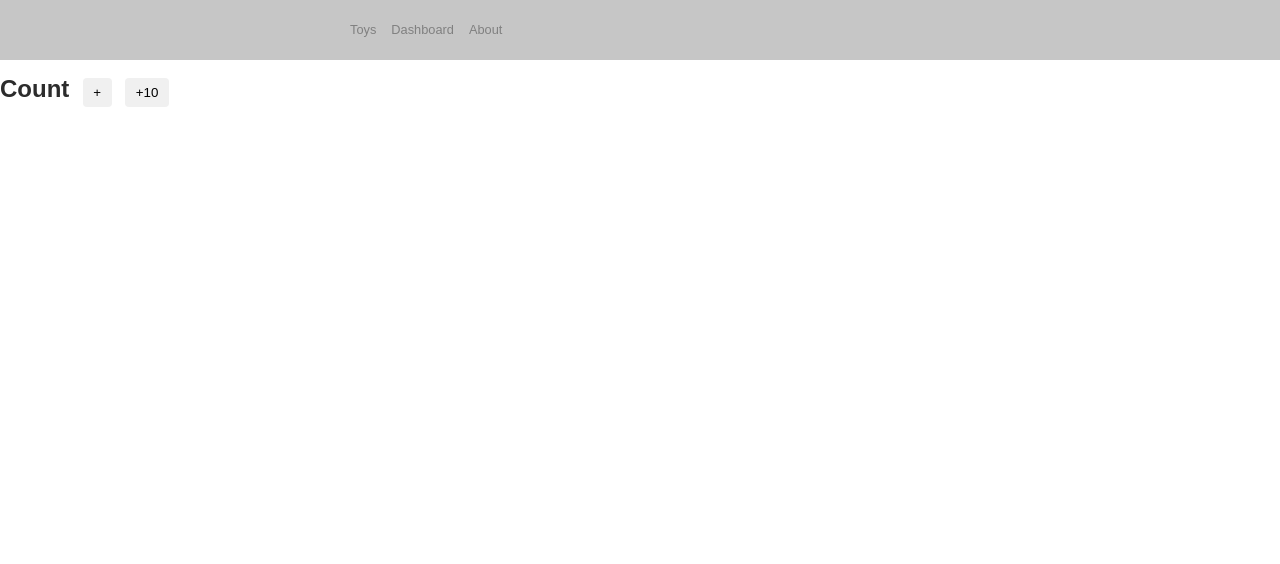
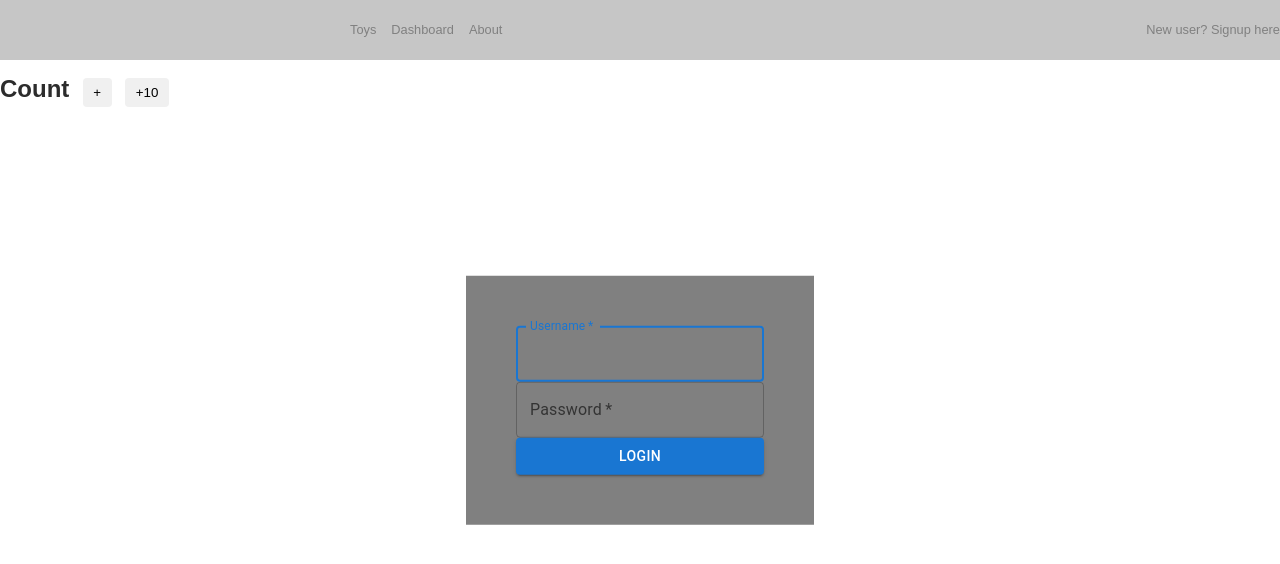
Before and after one commit to noam-sa11/mistertoy-frontend, a React (Vite) app: page / in a window 1280 px wide. Shown: the top 564 px of the page. Built offline with nearby package versions, Linux system fonts and the light colour scheme; a web font is replaced by a local one.

Commit message:
Add User handle

```diff
--- a/package.json
+++ b/package.json
@@ -10,8 +10,13 @@
     "preview": "vite preview"
   },
   "dependencies": {
+    "@emotion/react": "^11.11.1",
+    "@emotion/styled": "^11.11.0",
+    "@mui/icons-material": "^5.14.9",
+    "@mui/material": "^5.14.10",
     "axios": "^1.6.2",
     "chart.js": "^4.4.1",
+    "formik": "^2.4.5",
     "google-map-react": "^2.2.1",
     "react": "^18.2.0",
     "react-chartjs-2": "^5.2.0",
--- a/src/assets/style/cmps/AppHeader.css
+++ b/src/assets/style/cmps/AppHeader.css
@@ -7,6 +7,7 @@
 }
 
 .app-nav {
+  grid-column: 1;
   padding-block: 0.6rem;
   display: flex;
   gap: 15px;
@@ -17,6 +18,22 @@
   color: #000;
 }
 
+.app-header .login-section {
+  grid-column: 2;
+  justify-self: end;
+}
+
+.login-form {
+  position: absolute;
+  display: grid;
+  z-index: 10;
+  top: 50%;
+  left: 50%;
+  transform: translate(-50%, -50%);
+  background-color: gray;
+  padding: 50px;
+}
+
 @media(max-width: 720px) {
   .app-header {
     color: var(--clr2bg);
--- a/src/cmps/AppHeader.jsx
+++ b/src/cmps/AppHeader.jsx
@@ -25,16 +25,6 @@ export function AppHeader() {
             showErrorMsgRedux('Oops, try again')
         }
     }
-    // function onLogout() {
-    //     userService.logout()
-    //         .then(() => {
-    //             onSetUser(null)
-    //             showSuccessMsgRedux('Logged out successfully')
-    //         })
-    //         .catch((err) => {
-    //             showErrorMsgRedux('OOPs try again')
-    //         })
-    // }
 
     function onSetUser(user) {
         dispatch({ type: SET_USER, user })
@@ -55,17 +45,17 @@ export function AppHeader() {
                 <NavLink to="/about" >About</NavLink>
                 {/* <a onClick={onToggleCart} href="#">🛒 Cart</a> */}
             </nav>
-            {/* {user ? (
-                < section >
+            {user ? (
+                < section className="login-section">
                     <span to={`/user/${user._id}`}>Hello {user.fullname}</span>
                     <button onClick={onLogout}>Logout</button>
                 </ section >
             ) : (
-                <section>
+                <section className="login-section">
                     <LoginSignup onSetUser={onSetUser} />
                 </section>
             )}
-            <UserMsg /> */}
+            <UserMsg />
         </header>
     )
 }
--- a/src/cmps/LoginForm.jsx
+++ b/src/cmps/LoginForm.jsx
@@ -1,51 +1,66 @@
-import { useState } from "react"
-import { userService } from "../services/user.service.js"
+import React from 'react';
+import { Formik, Form, Field } from 'formik';
+import * as Yup from 'yup';
+import { Button, TextField } from '@mui/material';
+import { userService } from '../services/user.service.js';
 
-// const { useState } = React
+const LoginSchema = Yup.object().shape({
+    username: Yup.string().required('Username is required'),
+    password: Yup.string().required('Password is required'),
+});
 
 export function LoginForm({ onLogin, isSignup }) {
-
-    const [credentials, setCredentials] = useState(userService.getEmptyCredentials())
-
-    function handleChange({ target }) {
-        const { name: field, value } = target
-        setCredentials(prevCreds => ({ ...prevCreds, [field]: value }))
-    }
-
-    function handleSubmit(ev) {
-        ev.preventDefault()
-        onLogin(credentials)
-    }
+    const formikProps = {
+        initialValues: userService.getEmptyCredentials(),
+        validationSchema: LoginSchema,
+        onSubmit: onLogin,
+    };
 
     return (
-        <form className="login-form" onSubmit={handleSubmit}>
-            <input
-                type="text"
+        <Formik {...formikProps}>
+            {({ errors, touched }) => (
+                <Form className="login-form">
+
+                    <Field
+                        as={TextField}
                         name="username"
-                value={credentials.username}
-                placeholder="Username"
-                onChange={handleChange}
+                        label="Username"
                         required
                         autoFocus
                     />
-            <input
+                    {errors.username && touched.username && (
+                        <div className="error-message">{errors.username}</div>
+                    )}
+
+                    <Field
+                        as={TextField}
                         type="password"
                         name="password"
-                value={credentials.password}
-                placeholder="Password"
-                onChange={handleChange}
+                        label="Password"
                         required
                         autoComplete="off"
                     />
-            {isSignup && <input
-                type="text"
+                    {errors.password && touched.password && (
+                        <div className="error-message">{errors.password}</div>
+                    )}
+
+                    {isSignup && (
+                        <Field
+                            as={TextField}
                             name="fullname"
-                value={credentials.fullname}
-                placeholder="Full name"
-                onChange={handleChange}
+                            label="Full name"
                             required
-            />}
-            <button>{isSignup ? 'Signup' : 'Login'}</button>
-        </form>
-    )
+                        />
+                    )}
+                    {isSignup && errors.fullname && touched.fullname && (
+                        <div className="error-message">{errors.fullname}</div>
+                    )}
+
+                    <Button type="submit" variant="contained">
+                        {isSignup ? 'Signup' : 'Login'}
+                    </Button>
+                </Form>
+            )}
+        </Formik>
+    );
 }
```
Also changed, not shown: 1 other file (tests, documents, lock files or other folders). Lines whose indentation alone changed are shown as unchanged.
